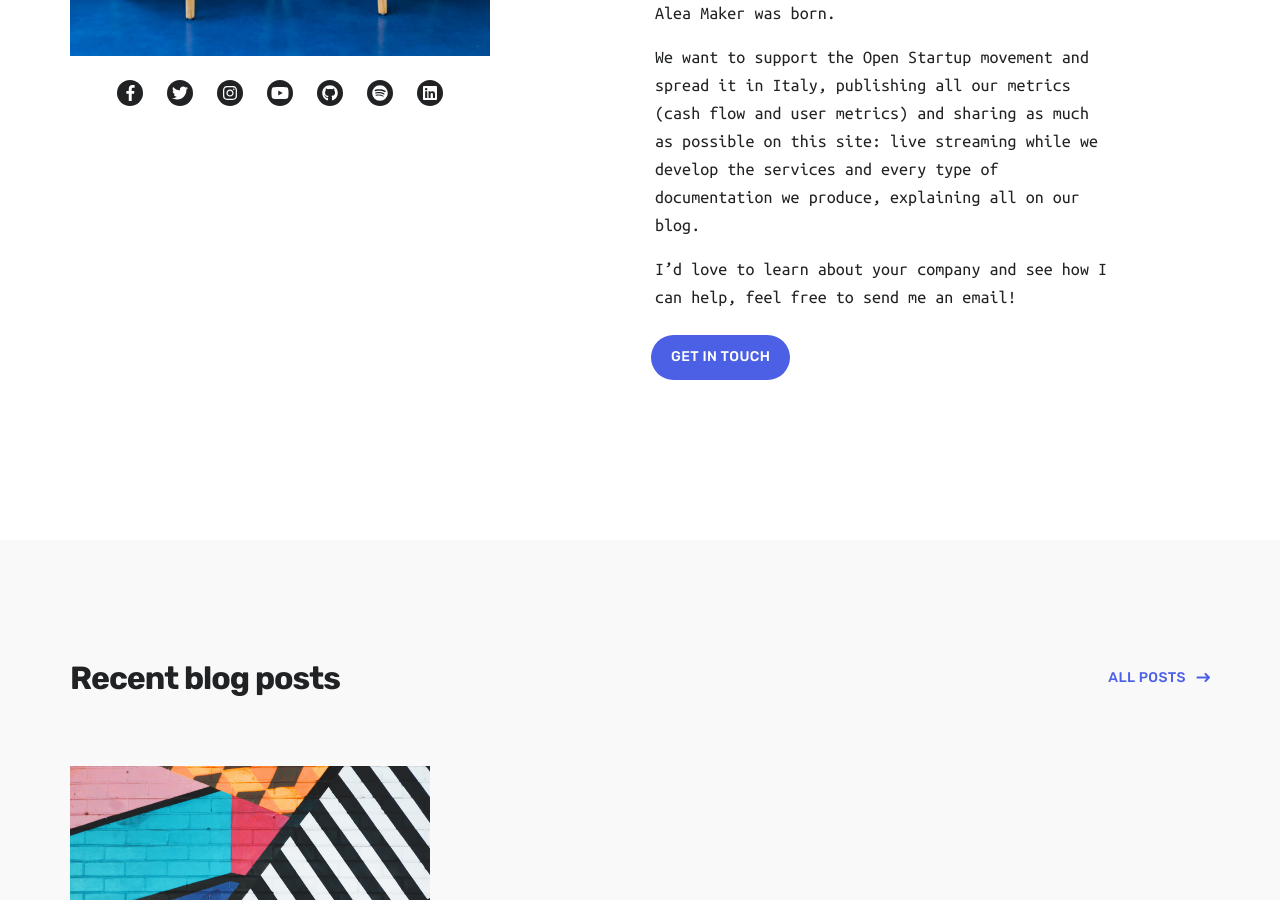
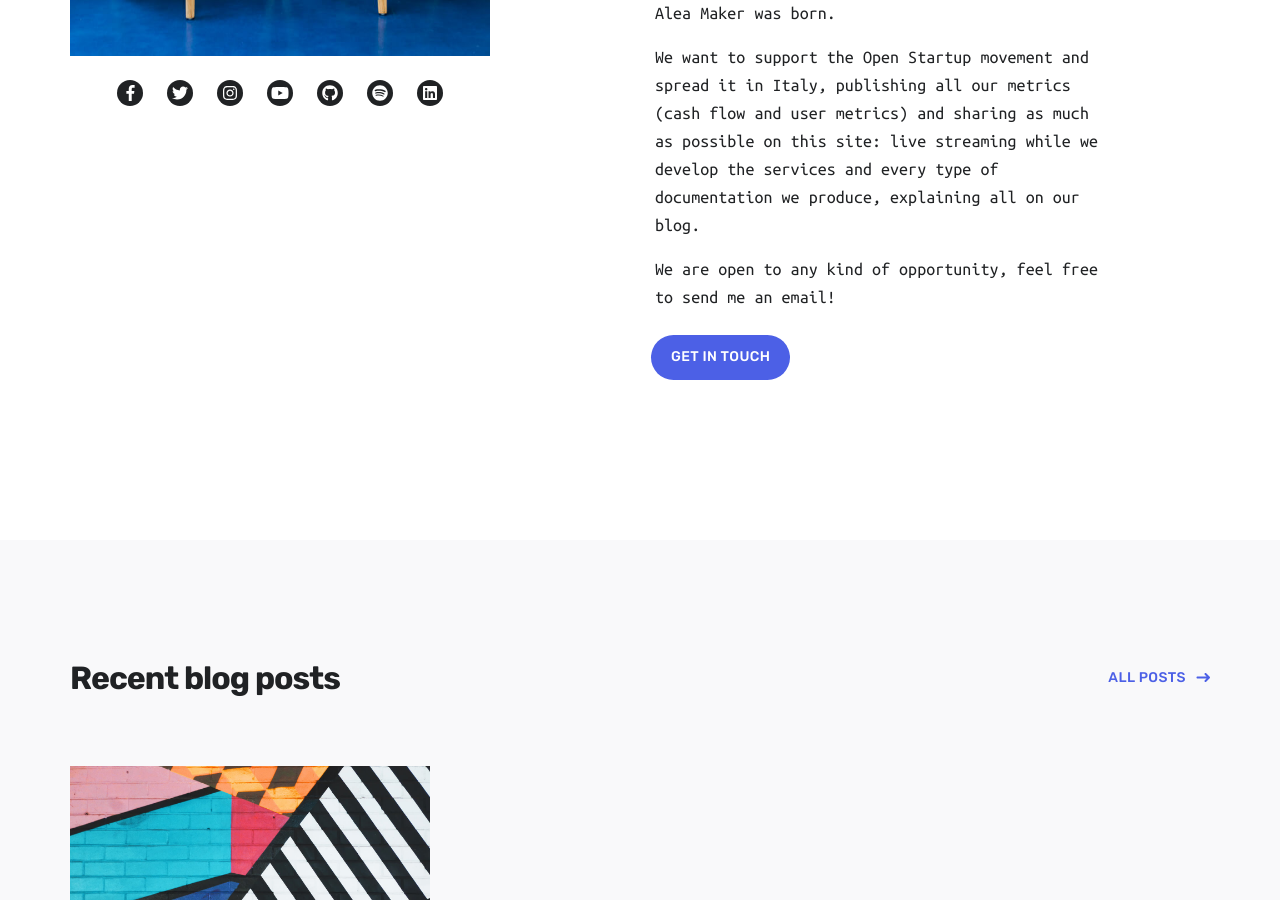
Before and after one commit to alea-git/alea-git.github.io, a Jekyll site: the page built from index.html, in a window 1280 px wide and 900 px high, scrolled down 3710 px. Built offline with Jekyll 4.4.1, drawn with Linux system fonts in a browser that asks for light colours; nearby versions of some CDN libraries.

Commit message:
Updated '_includes/section__about.html' via CloudCannon

```diff
--- a/_includes/section__about.html
+++ b/_includes/section__about.html
@@ -20,7 +20,7 @@
 
       <p>We entered the startup world in 2014, and it was a crescendo of tests, failures and lessons learned. At the end of 2019 we decided to give ourselves an identity with well-defined values: this is how Alea Maker was born.
         <p>We want to support the Open Startup movement and spread it in Italy, publishing all our metrics (cash flow and user metrics) and sharing as much as possible on this site: live streaming while we develop the services and every type of documentation we produce, explaining all on our blog.</p>
-      <p>I’d love to learn about your company and see how I can help, feel free to send me an email!</p>
+      <p>We are open to any kind of opportunity, feel free to send me an email!</p>
 
       <a href="#" class="cta button--fill contact-trigger js-contact">Get in Touch</a>
     </div>
```
